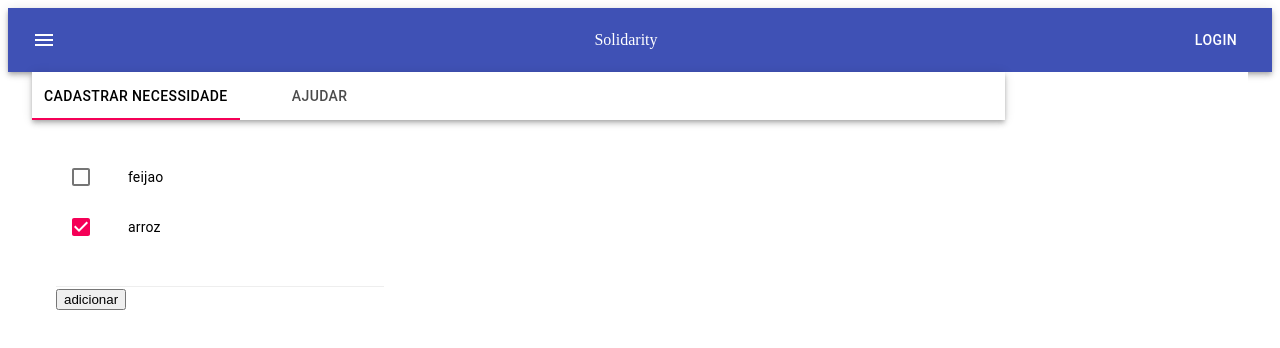
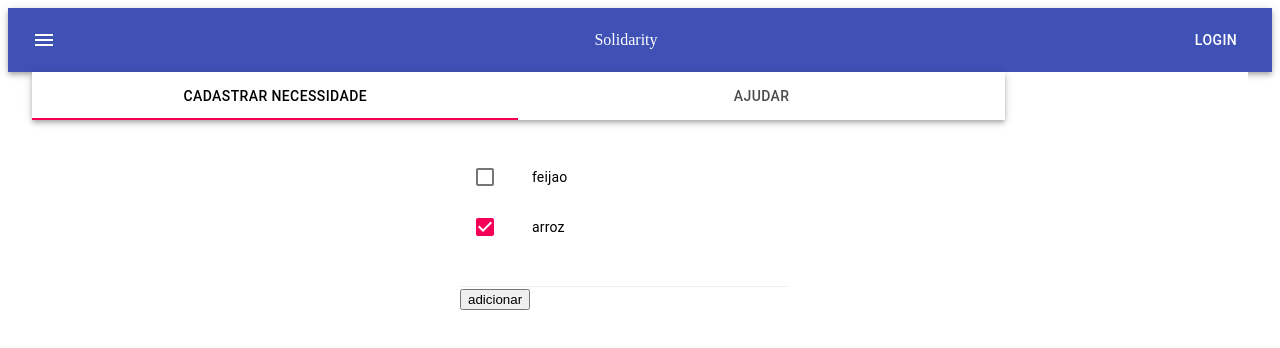
Before and after one commit to kmvbatista/fica-em-casa-front, a React (Create React App) app: page / in a window 1280 px wide. Shown: the top 348 px of the page. Built offline with nearby package versions, Linux system fonts and the light colour scheme.

Commit message:
tab layout

```diff
--- a/src/components/TabPanel.js
+++ b/src/components/TabPanel.js
@@ -20,7 +20,11 @@ function TabPanel(props) {
       aria-labelledby={`simple-tab-${index}`}
       {...other}
     >
-      {value === index && <Box p={3}>{children}</Box>}
+      {value === index && (
+        <Box style={{ display: 'flex', justifyContent: 'center' }} p={3}>
+          {children}
+        </Box>
+      )}
     </Typography>
   );
 }
@@ -43,6 +47,9 @@ const useStyles = makeStyles(theme => ({
     flexGrow: 1,
     backgroundColor: theme.palette.background.paper,
   },
+  flexContainer: {
+    justifyContent: 'space-around',
+  },
 }));
 
 export default function SimpleTabs() {
@@ -64,6 +71,7 @@ export default function SimpleTabs() {
         color='transparent'
       >
         <Tabs
+          variant='fullWidth'
           value={value}
           onChange={handleChange}
           aria-label='simple tabs example'
--- a/src/pages/Home/index.js
+++ b/src/pages/Home/index.js
@@ -1,11 +1,12 @@
 import React from 'react';
 import { Container } from '@material-ui/core';
 import TabPanel from '../../components/TabPanel';
+import './styles.css';
 
 export default function Home() {
   return (
     <div>
-      <Container>
+      <Container className='container'>
         <TabPanel></TabPanel>
       </Container>
     </div>
--- /dev/null
+++ b/src/pages/Home/styles.css
@@ -0,0 +1,3 @@
+.container {
+  justify-content: center;
+}
```
Also changed, not shown: src/pages/Home/style.css (deleted).
